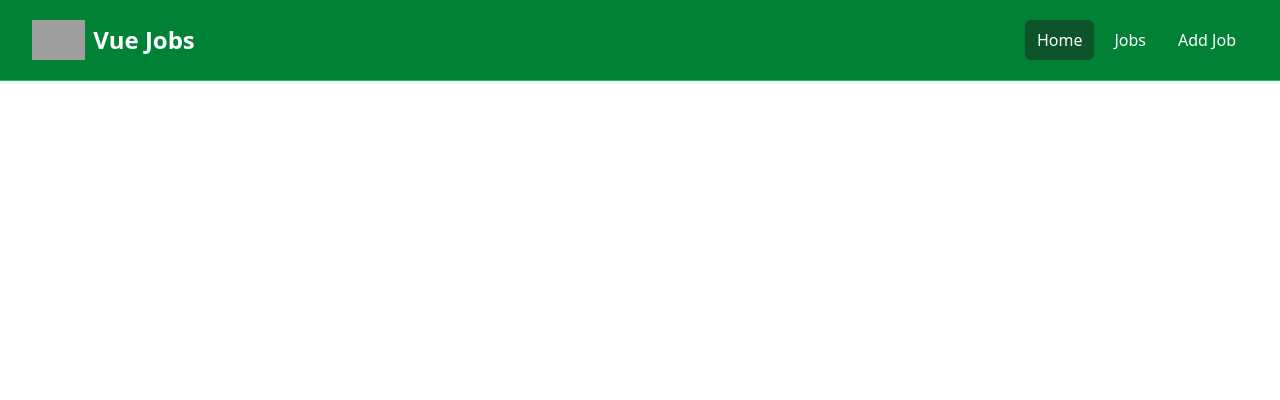
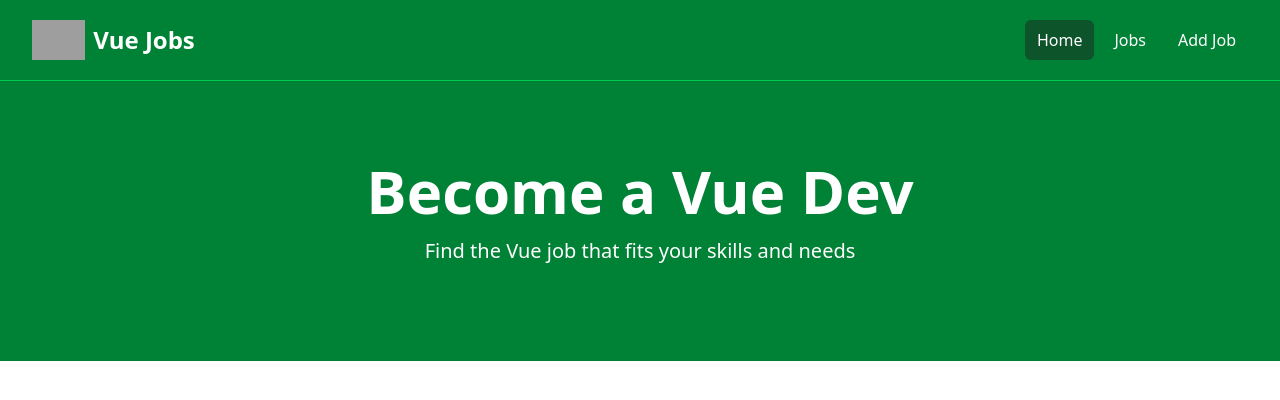
Before and after one commit to shiivamtaneja/vue-course, a Vue app: page / in a window 1280 px wide. Shown: the top 400 px of the page. Built offline with nearby package versions, Linux system fonts and the light colour scheme; grey boxes are pictures that could not be loaded.

Commit message:
Hero component, passing props
Signed-off-by: ShivamTaneja <shiivamtaneja@gmail.com>

```diff
--- a/src/App.vue
+++ b/src/App.vue
@@ -1,7 +1,13 @@
 <script setup>
+import Hero from "@/components/Hero.vue";
 import Navbar from "@/components/Navbar.vue";
 </script>
 
 <template>
   <Navbar />
+
+  <Hero
+    title="Become a Vue Dev"
+    subTitle="Find the Vue job that fits your skills and needs"
+  />
 </template>
--- /dev/null
+++ b/src/components/Hero.vue
@@ -0,0 +1,31 @@
+<script setup>
+import { defineProps } from "vue";
+
+defineProps({
+  title: {
+    type: String,
+    default: "Become a Vue Dev",
+  },
+  subTitle: {
+    type: String,
+    default: "Find the Vue job that fits your skills and needs",
+  },
+});
+</script>
+
+<template>
+  <section class="bg-green-700 py-20 mb-4">
+    <div
+      class="max-w-7xl mx-auto px-4 sm:px-6 lg:px-8 flex flex-col items-center"
+    >
+      <div class="text-center">
+        <h1 class="text-4xl font-extrabold text-white sm:text-5xl md:text-6xl">
+          {{ title }}
+        </h1>
+        <p class="my-4 text-xl text-white">
+          {{ subTitle }}
+        </p>
+      </div>
+    </div>
+  </section>
+</template>
```
